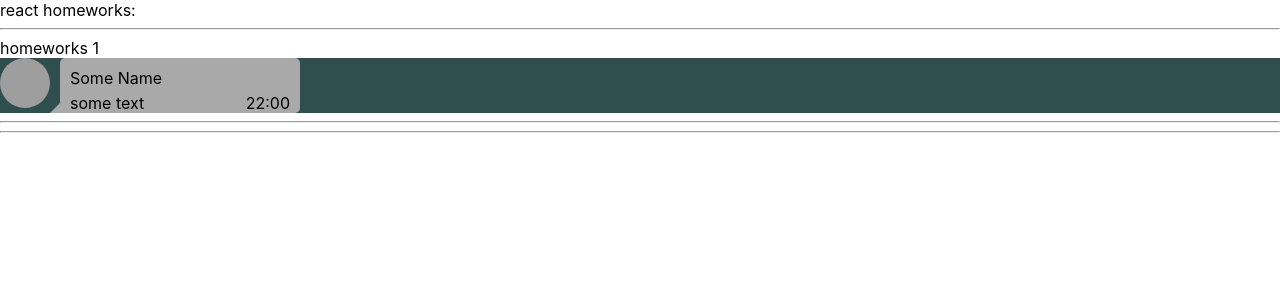
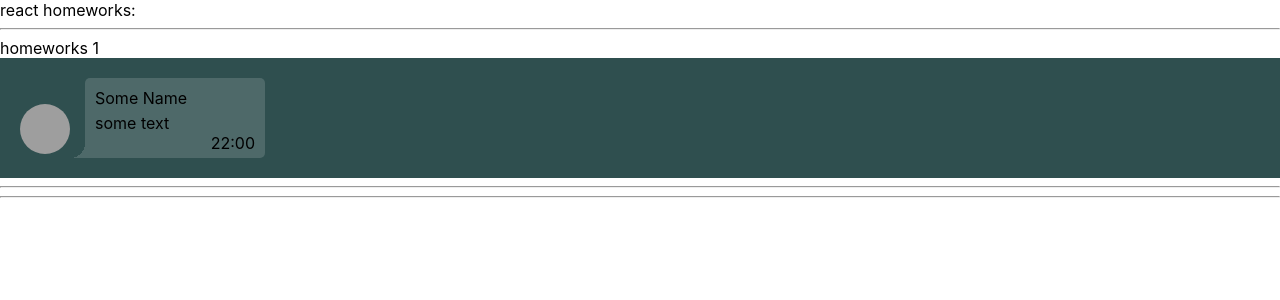
Before and after one commit to fabskrejt/zadachiIgnat, a React (Create React App) app: page / in a window 1280 px wide. Shown: the top 300 px of the page. Built offline with nearby package versions, Linux system fonts and the light colour scheme; grey boxes are pictures that could not be loaded.

Commit message:
refactored CSS

```diff
--- a/src/p2-homeworks/h1/Message.module.css
+++ b/src/p2-homeworks/h1/Message.module.css
@@ -1,12 +1,9 @@
 
 .messageBox {
-    display: grid;
-    grid-template-columns: 60px 240px;
+    display: flex;
     background-color: darkslategray;
-
-}
-
-.avatar {
+    align-items: flex-end;
+    padding: 20px;
 
 }
 
@@ -17,24 +14,18 @@
 }
 
 .textBlock {
-    background-color: darkgray;
-    position: relative;
+    background-color: rgba(255, 255, 255, 0.15);
+    /*position: relative;*/
     border-radius: 5px 5px 5px 0px;
-    display: flex;
-    justify-content: space-between;
-
+    width: 180px;
+    min-height: 80px;
 
 }
 
-.textBlock::after {
-    content: "";
-    position: absolute;
-    border: 5px solid transparent;
-    border-right: 5px solid darkgray;
-    border-bottom: 5px solid darkgray;
-    bottom: 0px;
-    left: -10px;
-
+.angle {
+    width: 15px;
+    height: 15px;
+    background: radial-gradient(circle at 0px 0px, rgba(0, 0, 0, 0) 15px, rgba(255, 255, 255, 0.15) 0);
 }
 
 .name {
@@ -45,11 +36,11 @@
 
 .message {
     padding-left: 10px;
+    word-wrap: anywhere;
 }
 
 .sendTime {
-    position: absolute;
-    bottom: 0px;
-    right: 0px;
+    display: flex;
+    justify-content: flex-end;
     padding-right: 10px;
 }
--- a/src/p2-homeworks/h1/Message.tsx
+++ b/src/p2-homeworks/h1/Message.tsx
@@ -14,6 +14,7 @@ function Message(props: PropsTypeOfMessage) {
             <div className={mStyle.avatar}>
                 <img src={props.avatar}/>
             </div>
+            <div className={mStyle.angle}/>
             <div className={mStyle.textBlock}>
                 <div>
                     <div className={mStyle.name}>{props.name}</div>
```
